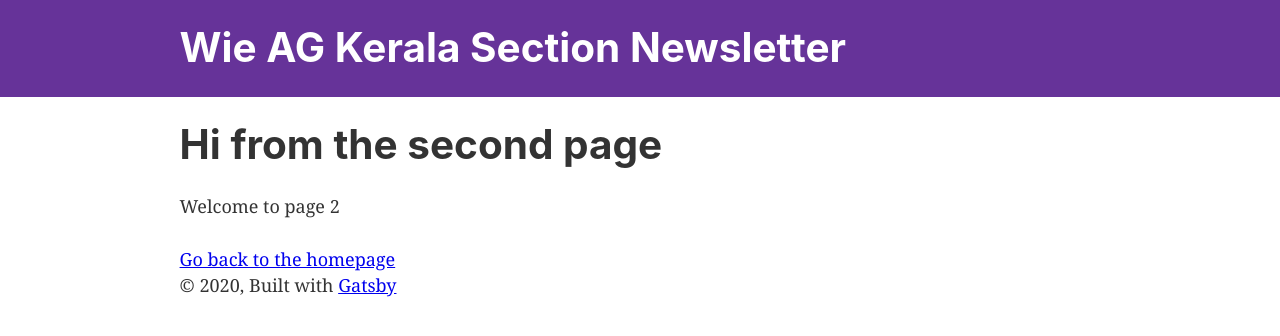
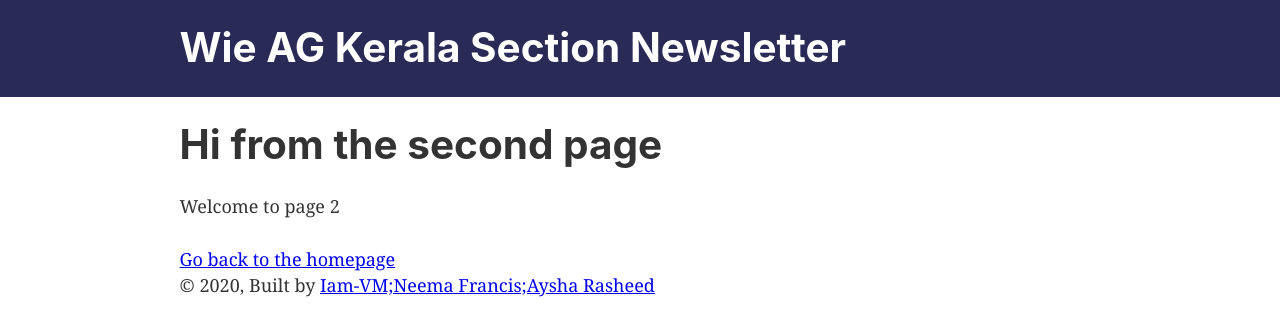
Before and after one commit to Iam-VM/kerala_section_wie_newsletter_gatsby, a Gatsby site: page /page-2 in a window 1280 px wide. Built offline with nearby package versions, Linux system fonts and the light colour scheme; Gatsby itself is replaced by a stand-in of ours.

```diff
--- a/src/components/header.js
+++ b/src/components/header.js
@@ -5,7 +5,7 @@
 const Header = ({ siteTitle }) => (
   <header
     style={{
-      background: `rebeccapurple`,
+      backgroundColor: `#2a2a56`,
       marginBottom: `1.45rem`,
     }}
   >
--- a/src/components/layout.js
+++ b/src/components/layout.js
@@ -1,9 +1,4 @@
-/**
- * Layout component that queries for data
- * with Gatsby's useStaticQuery component
- *
- * See: https://www.gatsbyjs.org/docs/use-static-query/
- */
+
 
 import React from "react"
 import PropTypes from "prop-types"
@@ -35,9 +30,9 @@
       >
         <main>{children}</main>
         <footer>
-          © {new Date().getFullYear()}, Built with
+          © {new Date().getFullYear()}, Built by
           {` `}
-          <a href="https://www.gatsbyjs.org">Gatsby</a>
+          <a href="/">Iam-VM;Neema Francis;Aysha Rasheed</a>
         </footer>
       </div>
     </>
```
